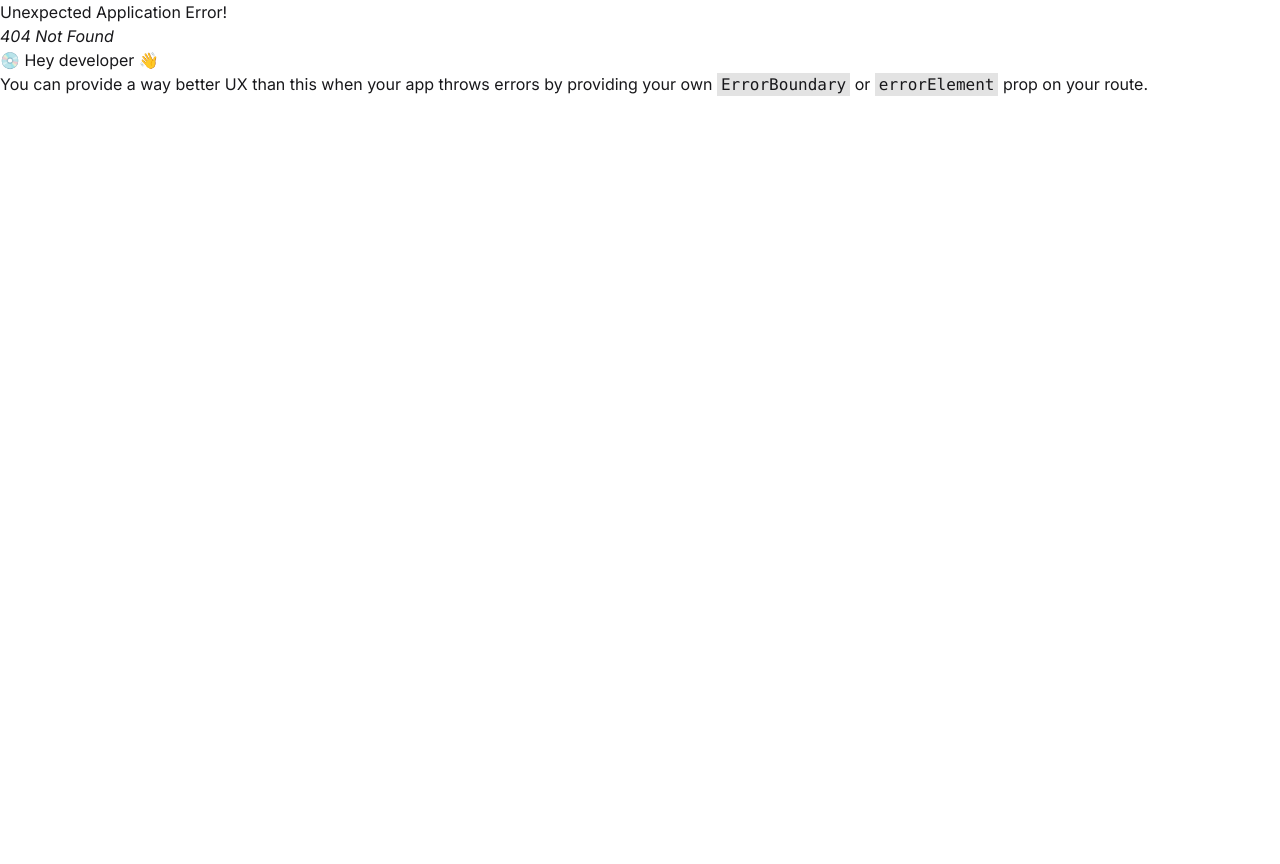
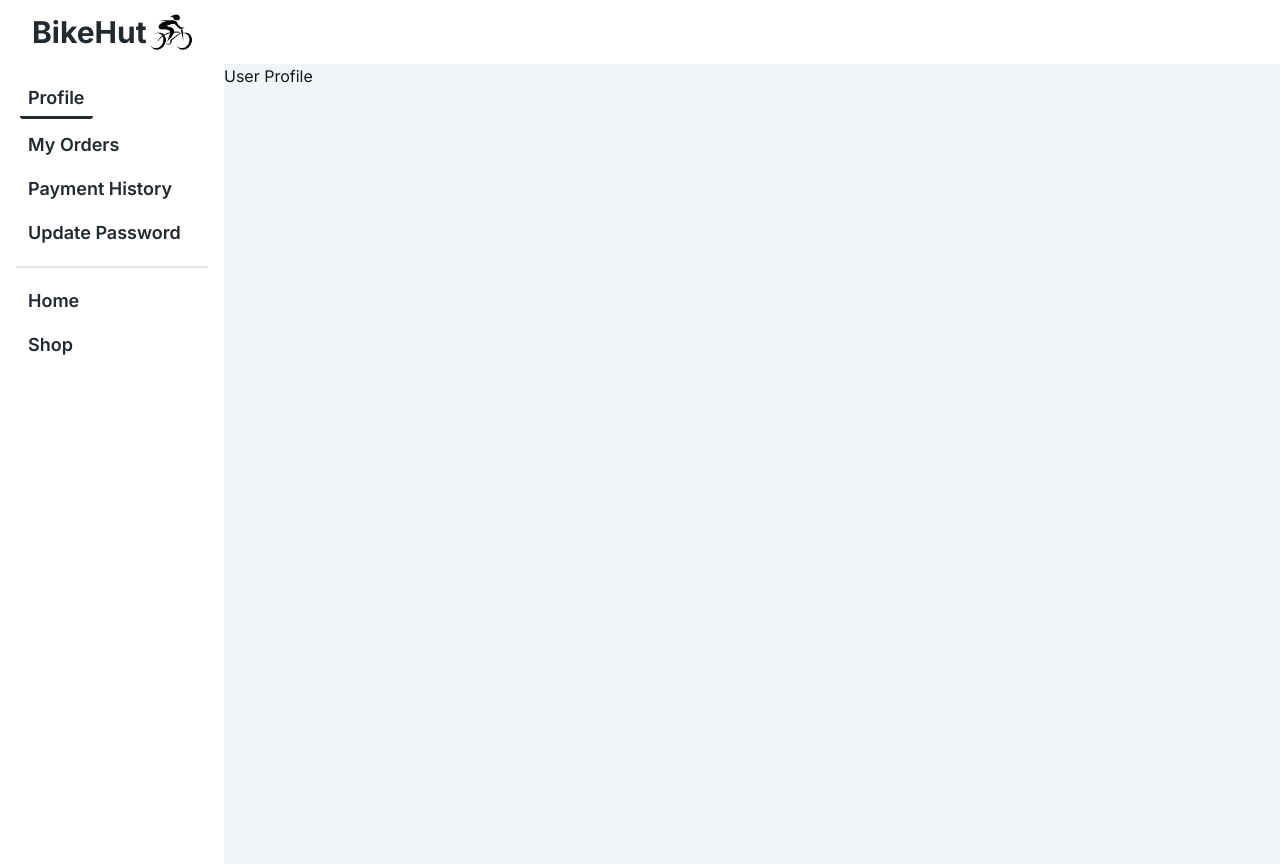
Before and after one commit to Mosharof-Hossen/bike-store-app, a React (Vite) app in the folder bike-store-client/: page /user/dashboard in a window 1280 px wide. Before the commit this address had no page. Before the commit the page ends 800 px from the top, so only its background shows below. Built offline with nearby package versions, Linux system fonts and the light colour scheme.

Commit message:
user route created

```diff
--- a/bike-store-client/src/Layout/Dashboard.tsx
+++ b/bike-store-client/src/Layout/Dashboard.tsx
@@ -2,13 +2,26 @@ import { Link, NavLink, Outlet } from "react-router-dom";
 import logo from "../assets/logo.png"
 
 const Dashboard = () => {
+    let links;
 
-    const links = <>
+    links = <>
         <NavLink to={"/admin/dashboard"} end className={"text-[#22292f] lg:px-2  lg:mx-1 w-fit py-1 rounded text-lg font-semibold "}><li>Profile</li></NavLink>
         <NavLink to={"/admin/dashboard/all-products"} end className={"text-[#22292f] lg:px-2  lg:mx-1 w-fit py-1 rounded text-lg font-semibold "}><li>All Products</li></NavLink>
         <NavLink to={"/admin/dashboard/create-bike"} end className={"text-[#22292f] lg:px-2  lg:mx-1 w-fit py-1 rounded text-lg font-semibold "}><li>Create Bike</li></NavLink>
         <NavLink to={"/admin/dashboard/manage-order"} end className={"text-[#22292f] lg:px-2  lg:mx-1 w-fit py-1 rounded text-lg font-semibold "}><li>Manage Order</li></NavLink>
         <NavLink to={"/admin/dashboard/manage-users"} end className={"text-[#22292f] lg:px-2  lg:mx-1 w-fit py-1 rounded text-lg font-semibold "}><li>Manage User</li></NavLink>
+
+        <div className="divider w-full"></div>
+
+        <NavLink to={"/"} end className={"text-[#22292f] lg:px-2  lg:mx-1 w-fit py-1 rounded text-lg font-semibold "}><li>Home</li></NavLink>
+        <NavLink to={"/shop"} end className={"text-[#22292f] lg:px-2  lg:mx-1 w-fit py-1 rounded text-lg font-semibold "}><li>Shop</li></NavLink>
+    </>
+
+    links = <>
+        <NavLink to={"/user/dashboard"} end className={"text-[#22292f] lg:px-2  lg:mx-1 w-fit py-1 rounded text-lg font-semibold "}><li>Profile</li></NavLink>
+        <NavLink to={"/user/dashboard/my-orders"} end className={"text-[#22292f] lg:px-2  lg:mx-1 w-fit py-1 rounded text-lg font-semibold "}><li>My Orders</li></NavLink>
+        <NavLink to={"/user/dashboard/Payment-history"} end className={"text-[#22292f] lg:px-2  lg:mx-1 w-fit py-1 rounded text-lg font-semibold "}><li>Payment History</li></NavLink>
+        <NavLink to={"/user/dashboard/update-password"} end className={"text-[#22292f] lg:px-2  lg:mx-1 w-fit py-1 rounded text-lg font-semibold "}><li>Update Password</li></NavLink>
 
         <div className="divider w-full"></div>
 
--- /dev/null
+++ b/bike-store-client/src/pages/User/MyOrders.tsx
@@ -0,0 +1,11 @@
+import React from 'react';
+
+const MyOrders = () => {
+    return (
+        <div>
+            My Order
+        </div>
+    );
+};
+
+export default MyOrders;
--- /dev/null
+++ b/bike-store-client/src/pages/User/PaymentHistory.tsx
@@ -0,0 +1,11 @@
+import React from 'react';
+
+const PaymentHistory = () => {
+    return (
+        <div>
+            PaymentHistory
+        </div>
+    );
+};
+
+export default PaymentHistory;
--- /dev/null
+++ b/bike-store-client/src/pages/User/UpdatePassword.tsx
@@ -0,0 +1,11 @@
+import React from 'react';
+
+const UpdatePassword = () => {
+    return (
+        <div>
+            Update password
+        </div>
+    );
+};
+
+export default UpdatePassword;
--- /dev/null
+++ b/bike-store-client/src/pages/User/UserProfile.tsx
@@ -0,0 +1,11 @@
+import React from 'react';
+
+const UserProfile = () => {
+    return (
+        <div>
+            User Profile
+        </div>
+    );
+};
+
+export default UserProfile;
```
Also changed, not shown: bike-store-client/src/routers/Router.tsx (+29 -1 lines).
